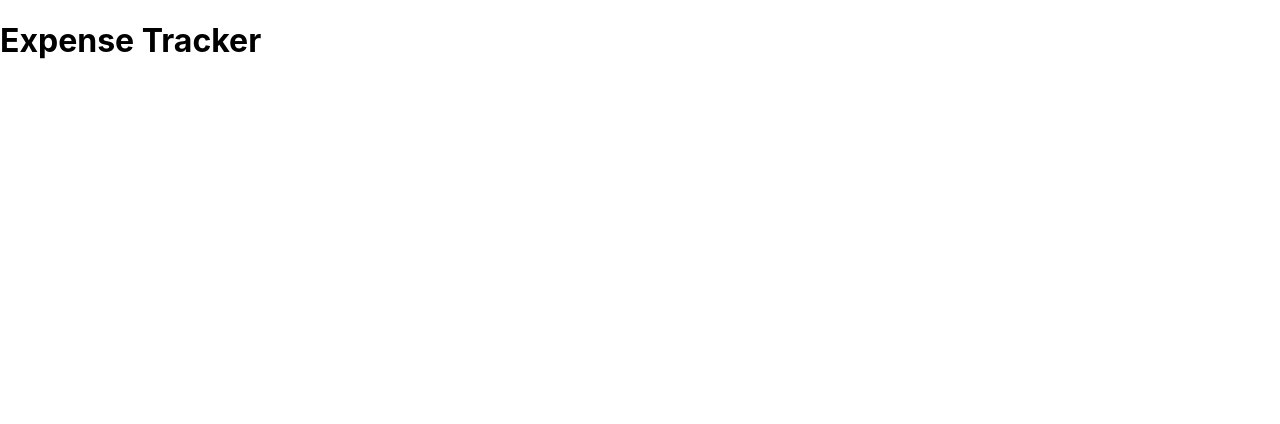
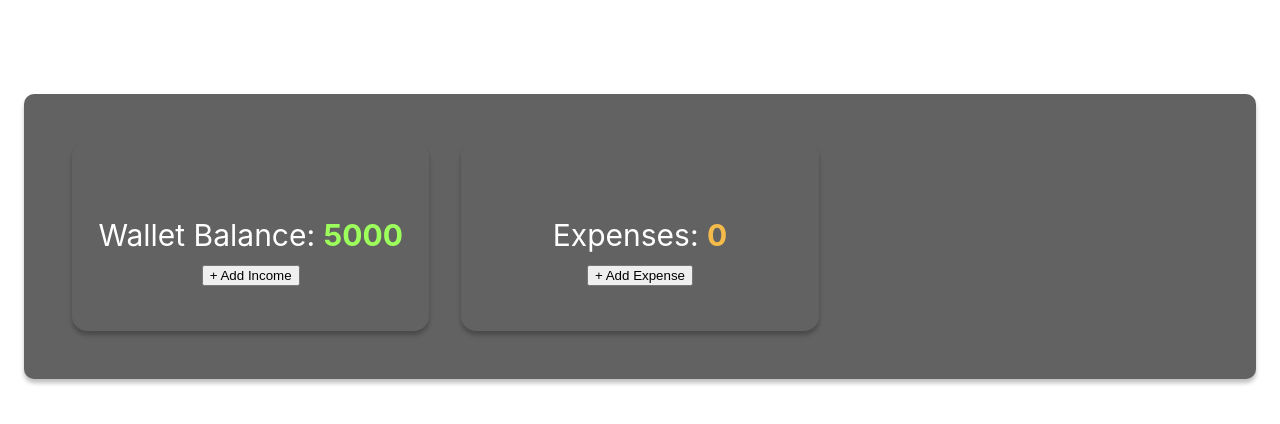
Before and after one commit to Akspublisher/xepensetracker, a React (Create React App) app: page / in a window 1280 px wide. Shown: the top 424 px of the page. Built offline with nearby package versions, Linux system fonts and the light colour scheme.

Commit message:
Card commit

```diff
--- a/src/App.js
+++ b/src/App.js
@@ -1,11 +1,14 @@
-import logo from './logo.svg';
+import { SnackbarProvider } from 'notistack';
 import './App.css';
+import Home from './pages/Home';
 
 function App() {
   return (
-    <div>
-      <h1>Expense Tracker </h1>
-    </div>
+    <SnackbarProvider>
+      <div>
+        <Home />
+      </div>
+    </SnackbarProvider>
   );
 }
 
--- /dev/null
+++ b/src/Button/Button.module.css
@@ -0,0 +1,36 @@
+.button{
+    background: #E3E3E3;
+    border:0;
+    font-weight: 700;
+    font-size: 1rem;
+    border-radius: 15px;
+    padding:12px 30px;
+    color:#000;
+    cursor: pointer;
+}
+
+.primary{
+    background: #F4BB4A;
+    color: #FFFFFF;
+}
+
+.secondary{
+    background: #E3E3E3;
+    color:#000;
+    font-weight: 400;
+    width: fit-content;
+}
+
+.success{
+    background: linear-gradient(90deg, #B5DC52, #89E148);
+    color:#fff;
+}
+
+.failure{
+    background: linear-gradient(90deg, #FF9595, #FF4747, #FF3838);
+    color:#fff;
+}
+
+.shadow{
+    box-shadow: 0 4px 4px rgba(0,0,0,0.25);
+}
--- /dev/null
+++ b/src/components/Card/Card.js
@@ -0,0 +1,16 @@
+import styles from './Card.module.css';
+
+export default function Card({ title, value, buttonText, buttonType,handleClick, success=true})   {
+    return (
+        <div className={styles.card}>
+            <h3 className={styles.cardTitle}>{`${title}: `}
+            <span className={success ? styles.success : styles.failure}>
+                {`${value}`}
+            </span>
+
+            </h3>
+            <button onClick={handleClick} style={buttonType}>{buttonText}</button>
+
+        </div>
+    );
+}
--- /dev/null
+++ b/src/components/Card/Card.module.css
@@ -0,0 +1,34 @@
+.card{
+    background-color: var(--secondary-bg-color);
+    display: flex;
+    flex-direction: column;
+    align-items: center;
+    justify-content: center;
+    text-align: center;
+    padding: 45px 20px;
+    border-radius: 15px;
+    box-shadow: 0 4px 4px rgba(0,0,0,0.25);
+}
+.cardTitle{
+    color:#FFFFFF;
+    font-weight: 400;
+    font-size:30px;
+    margin-bottom:12px;
+}
+.cardTitle span{
+    font-weight: 700;
+}
+.success{
+    color:#9DFF5B;
+}
+.failure{
+    color:#F4BB4A;
+}
+@media(max-width:767px){
+    .card{
+        padding:35px 10px;
+    }
+    .cardTitle{
+        font-size:24px;
+    }
+}
--- a/src/pages/Home.js
+++ b/src/pages/Home.js
@@ -0,0 +1,105 @@
+import React, { use, useEffect, useState } from 'react';
+import styles from "./Home.module.css"
+import Card from '../components/Card/Card';
+import { BarChart, Pie } from 'recharts';
+export default function Home() {
+
+  const [expenses, setExpenses] = useState(0);
+  const [expendesList, setExpendesList] = useState(0);
+  const [balance, setBalance] = useState(0);
+  const [isMounted, setIsMounted] = useState(false);
+
+  // modals
+  const [isOpenAddExpense, setIsOpenAddExpense] = useState(false);
+  const [isOpenAddBalance, setIsOpenAddBalance] = useState(false);
+
+  const [categorySpendsList, setCategorySpendsList] = useState({
+    food: 0,
+    travel: 0,
+    entertainment: 0
+  });
+  const [categoryCounts, setCategoryCounts] = useState({
+    food: 0,
+    travel: 0,
+    entertainment: 0
+  });
+
+  useEffect(() => {
+   const localBalanceData = localStorage.getItem('balanceData');
+    if (localBalanceData) {
+      setBalance(Number(localBalanceData));
+
+    } else {
+      setBalance(5000);
+      localStorage.setItem('balanceData', '5000');
+
+    }
+    const items = JSON.parse(localStorage.getItem('expensesData'))
+    setExpendesList(items || []);
+    setIsMounted(true);
+  }, []);
+
+  useEffect(() => {
+    if (isMounted) {
+      localStorage.setItem('balanceData', balance);
+    }
+    },[balance]);
+
+   useEffect(() => {
+    if (expendesList.length > 0 || isMounted) {
+      localStorage.setItem('expensesData', JSON.stringify(expendesList));
+    }
+    if (expendesList.length > 0) {
+      setExpenses(
+        expendesList.reduce((total, currentValue) => total + Number(currentValue.price), 0)
+      );
+    } else{
+      setExpenses(0);
+    }
+    let foodTotal = 0;
+    let travelTotal = 0;
+    let entertainmentTotal = 0;
+    let foodCount = 0,
+     travelCount = 0,
+     entertainmentCount = 0;
+
+
+
+    setCategorySpendsList({
+      food: foodTotal,
+      travel: travelTotal,
+      entertainment: entertainmentTotal
+    });
+
+    setCategoryCounts({
+      food: foodCount,
+      travel: travelCount,
+      entertainment: entertainmentCount
+    });
+    }, [expendesList]);
+
+  return (
+    <div className={styles.container}>
+
+    <h1>Expense Tracker</h1>
+
+        <div className={styles.cardsWrapper}>
+          <Card
+          title="Wallet Balance"
+          value={balance}
+          buttonText="+ Add Income"
+          buttontype="success"
+          handleClick={() => setIsOpenAddBalance(true)}
+          />
+          <Card
+          title="Expenses"
+          value={expenses}
+          buttonText="+ Add Expense"
+          buttontype="failure"
+          success={false}
+          handleClick={() => setIsOpenAddExpense(true)}
+          />
+        </div>
+    </div>
+  );
+}
--- /dev/null
+++ b/src/pages/Home.module.css
@@ -0,0 +1,39 @@
+.container{
+    background:var(--primary-bg-color);
+    padding:24px;
+    min-height: 100vh;
+}
+.container h1{
+    color:#fff;
+    margin-bottom:10px;
+}
+.cardsWrapper{
+    display: grid;
+    grid-template-columns: repeat(3, 1fr);
+    gap:32px;
+    padding:48px;
+    background: #626262;
+    border-radius: 10px;
+    box-shadow: 0 4px 4px rgba(0,0,0,0.25);
+    margin-bottom: 32px;
+}
+.transactionsWrapper{
+    display: grid;
+    grid-template-columns: 2fr 1fr;
+    gap:32px;
+}
+
+/*Mobile styles*/
+@media(max-width:767px){
+    .container h1{
+        text-align: center;
+    }
+    .cardsWrapper{
+        padding: 16px;
+        grid-template-columns: 1fr;
+        gap:24px;
+    }
+    .transactionsWrapper{
+        grid-template-columns: 1fr;
+    }
+}
```
Also changed, not shown: src/Button/Button.js (added, +14 -0 lines).
